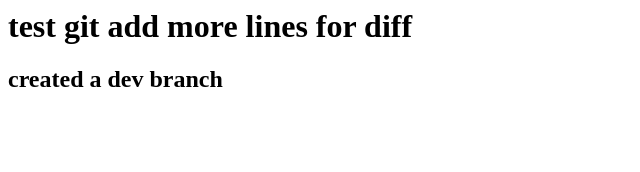
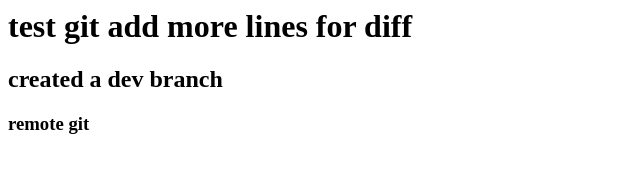
Before and after one commit to Kusala177/firstgitrepo, a plain HTML site: page index.html in a window 1280 px wide. Shown: the whole page, without its empty margins (0-640 px from the left). Drawn offline with Linux system fonts and the light colour scheme.

Commit message:
add 3rd code

```diff
--- a/index.html
+++ b/index.html
@@ -2,7 +2,8 @@
 	<body>
 		<h1> test
 		git add more lines for diff </h1>
+
 		<h2>created a dev branch</h2>
+	<h3>remote git</h3>
 	</body>
-
 </html>
```
